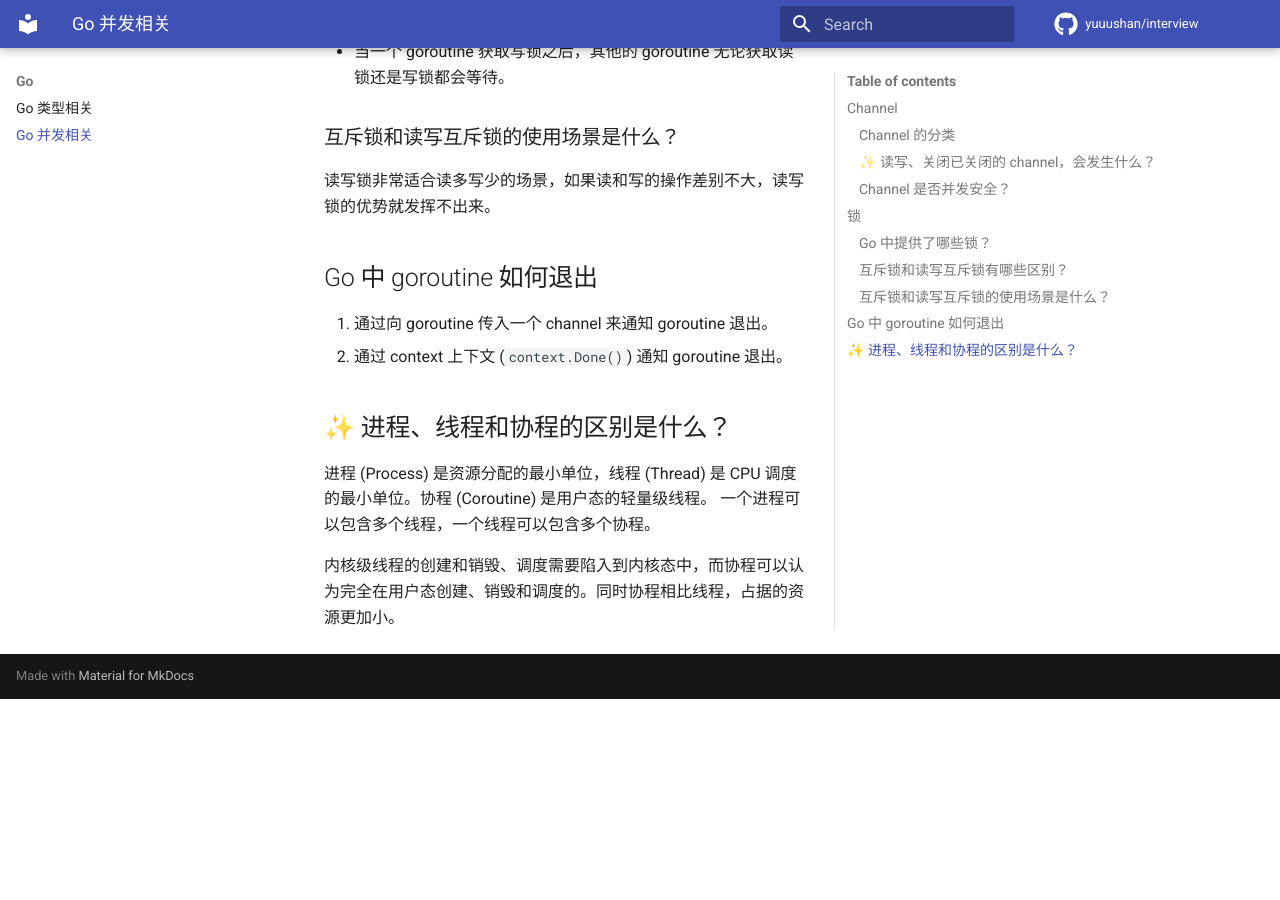
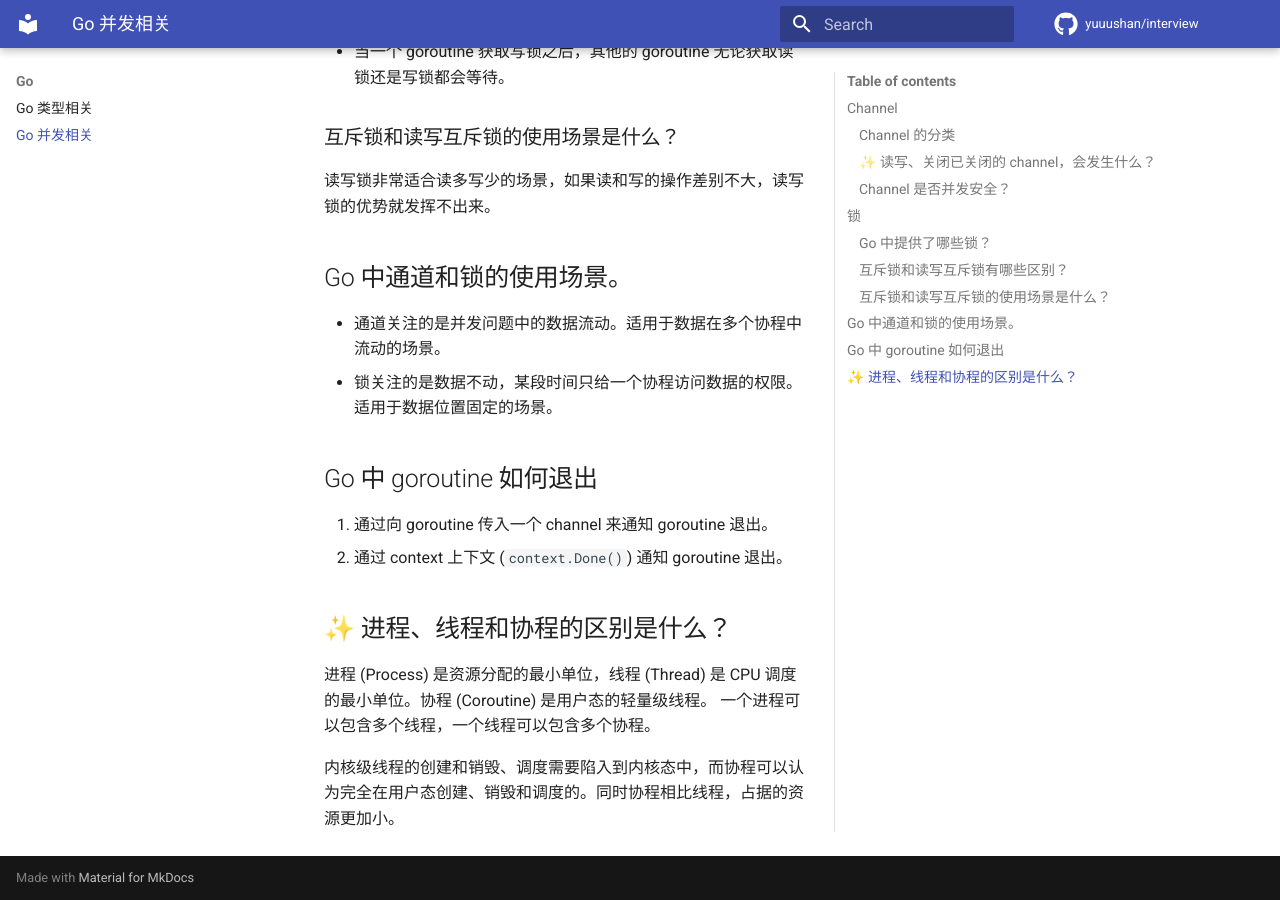
Before and after one commit to yuuushan/interview, an MkDocs documentation site: the page built from docs/go/concurrency.md, in a window 1280 px wide and 900 px high, scrolled down 1584 px. Built offline with MkDocs 1.6.1 and Material for MkDocs 9.7.7, drawn with Linux system fonts in a browser that asks for light colours; comment, search, counter and statistics services are not loaded; before the commit the page ends 2283 px from its top, so only the background shows below that.

Commit message:
📝 (go): Go 中通道和锁的使用场景。

```diff
--- a/docs/go/go-concurrency.md
+++ b/docs/go/concurrency.md
@@ -54,6 +54,11 @@ Channel 是并发安全的，因为其在发送和接收时都加锁了。
 
 读写锁非常适合读多写少的场景，如果读和写的操作差别不大，读写锁的优势就发挥不出来。
 
+## Go 中通道和锁的使用场景。
+
+- 通道关注的是并发问题中的数据流动。适用于数据在多个协程中流动的场景。
+- 锁关注的是数据不动，某段时间只给一个协程访问数据的权限。适用于数据位置固定的场景。
+
 ## Go 中 goroutine 如何退出
 
 1. 通过向 goroutine 传入一个 channel 来通知 goroutine 退出。
--- a/mkdocs.yml
+++ b/mkdocs.yml
@@ -34,8 +34,8 @@ markdown_extensions:
 nav:
   - index.md
   - Go:
-      - go/go-type.md
-      - go/go-concurrency.md
+      - go/type.md
+      - go/concurrency.md
   - MySQL:
       - mysql/sql.md
       - mysql/mysql.md
```
Also changed, not shown: docs/go/type.md (renamed from docs/go/go-type.md).
